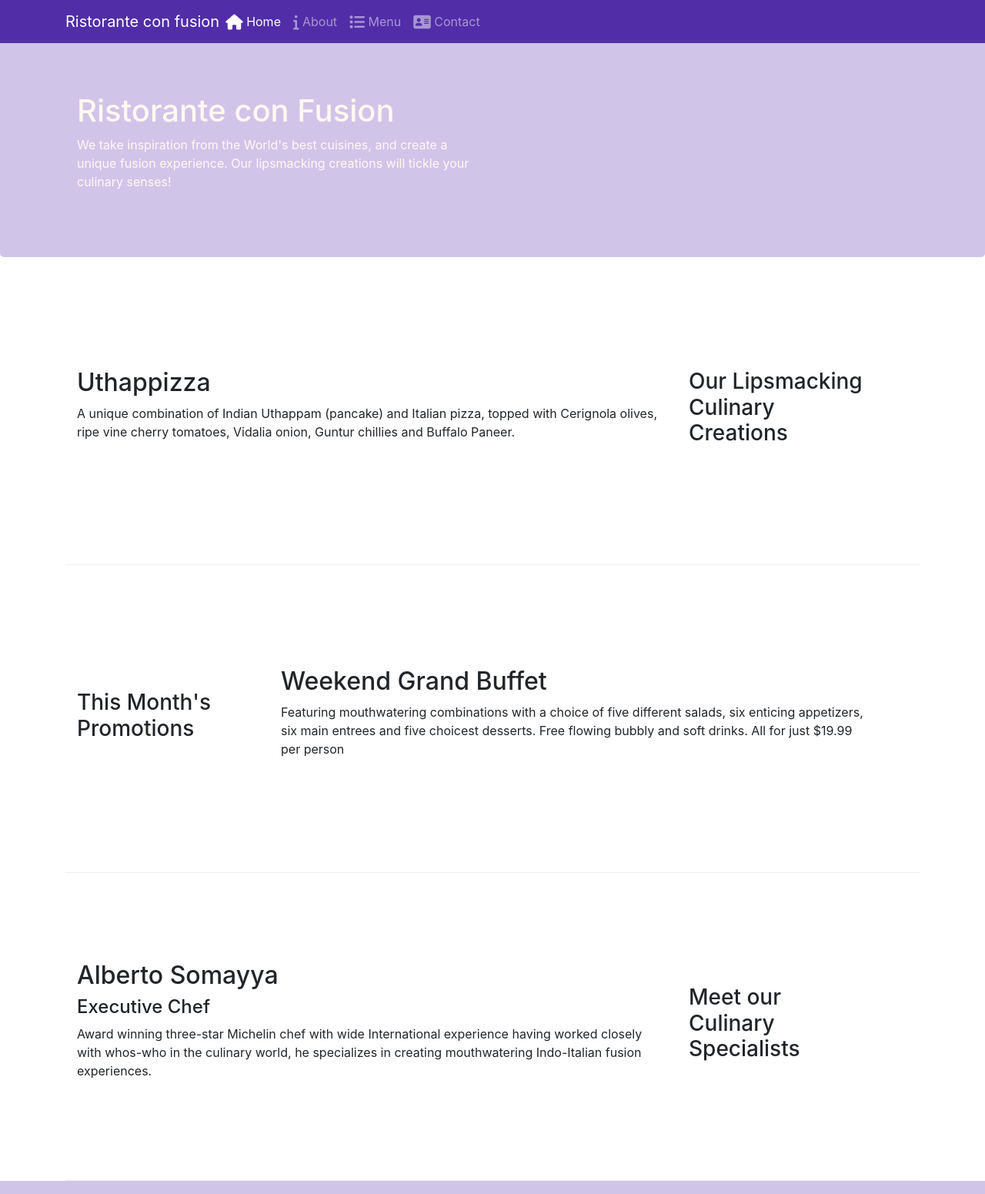
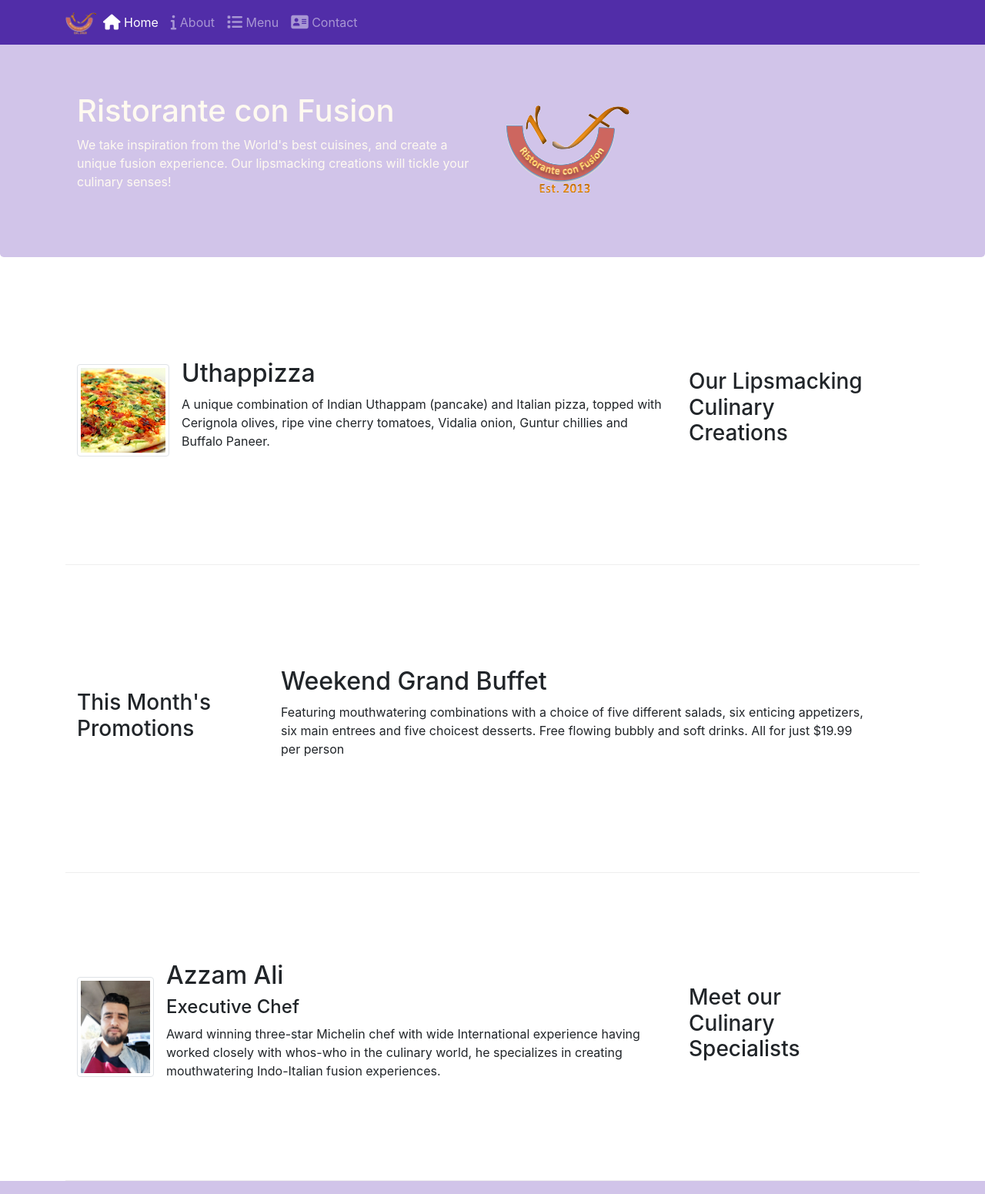
Before and after one commit to Azz3m/Initial-Setup, a plain HTML site: page index.html in a window 1280 px wide. Shown: the top 1551 px of the page at 77% size. Drawn offline with nearby package versions, Linux system fonts and the light colour scheme.

Commit message:
Images and Media

```diff
--- a/index.html
+++ b/index.html
@@ -24,7 +24,7 @@
 	     <button class="navbar-toggler" type="button" data-toggle="collapse" data-target="#Navbar">
 			<span class="navbar-toggler-icon"></span>
 		 </button>
-	     <a class="navbar-brand mr-auto" href="#">Ristorante con fusion</a>
+	     <a class="navbar-brand mr-auto" href="#">  <img src="img/logo.png" class="image-fluid" height="30" width="41" /></a>
 		 <div class="collapse navbar-collapse" id="Navbar">
 		 	 <ul class="navbar-nav mr-auto">
 				 <li class="nav-item active"><a class="nav-link" href="#"><span class="fa fa-home fa-lg"> </span> Home</a></li>
@@ -43,7 +43,9 @@
                     <h1>Ristorante con Fusion</h1>
                     <p>We take inspiration from the World's best cuisines, and create a unique fusion experience. Our lipsmacking creations will tickle your culinary senses!</p>
                 </div>
-                <div class="col-12 col-sm-6">
+                <div class="col-12 col-sm-6 align-self-center">
+                  <img src="img/logo.png" class="image-fluid" />
+
                 </div>
             </div>
         </div>
@@ -55,9 +57,19 @@
                 <h3>Our Lipsmacking Culinary Creations</h3>
             </div>
             <div class="col col-sm order-sm-first col-md">
-                <h2>Uthappizza</h2>
-                <p class="d-none d-sm-block">A unique combination of Indian Uthappam (pancake) and Italian pizza, topped with Cerignola olives, ripe vine cherry tomatoes, Vidalia onion, Guntur chillies and Buffalo Paneer.</p>
-            </div>
+              <div class="media">
+                    <img class="d-flex mr-3 img-thumbnail align-self-center"
+                            src="img/uthappizza.png" alt="Uthappizza">
+                    <div class="media-body">
+                        <h2 class="mt-0">Uthappizza</h2>
+                        <p class="d-none d-sm-block">A unique combination of Indian Uthappam (pancake) and
+                            Italian pizza, topped with Cerignola olives, ripe vine
+                            cherry tomatoes, Vidalia onion, Guntur chillies and
+                            Buffalo Paneer.</p>
+                    </div>
+
+                </div>
+              </div>
         </div>
 
 
@@ -76,10 +88,20 @@
                 <h3>Meet our Culinary Specialists</h3>
             </div>
             <div class="col col-sm order-sm-first col-md">
-                <h2>Alberto Somayya</h2>
-                <h4>Executive Chef</h4>
-                <p class="d-none d-sm-block">Award winning three-star Michelin chef with wide International experience having worked closely with whos-who in the culinary world, he specializes in creating mouthwatering Indo-Italian fusion experiences. </p>
-            </div>
+              <div class="media">
+                      <img class="d-flex mr-3 img-thumbnail align-self-center"
+                              src="img/alberto.jpg" alt="Alberto Somayya" height="100" width="100">
+                      <div class="media-body">
+                          <h2 class="mt-0">Azzam Ali</h2>
+                          <h4>Executive Chef</h4>
+                          <p class="d-none d-sm-block">Award winning three-star Michelin chef with wide
+                              International experience having worked closely with
+                              whos-who in the culinary world, he specializes in
+                              creating mouthwatering Indo-Italian fusion experiences.
+                              </p>
+                      </div>
+                  </div>
+                  </div>
         </div>
     </div>
 
```
Also changed, not shown: aboutus.html (+6 -3 lines), contactus.html (+3 -2 lines), img/alberto.jpg (added), img/buffet.png (added), img/logo.png (added), img/uthappizza.png (added), 1 other file.
